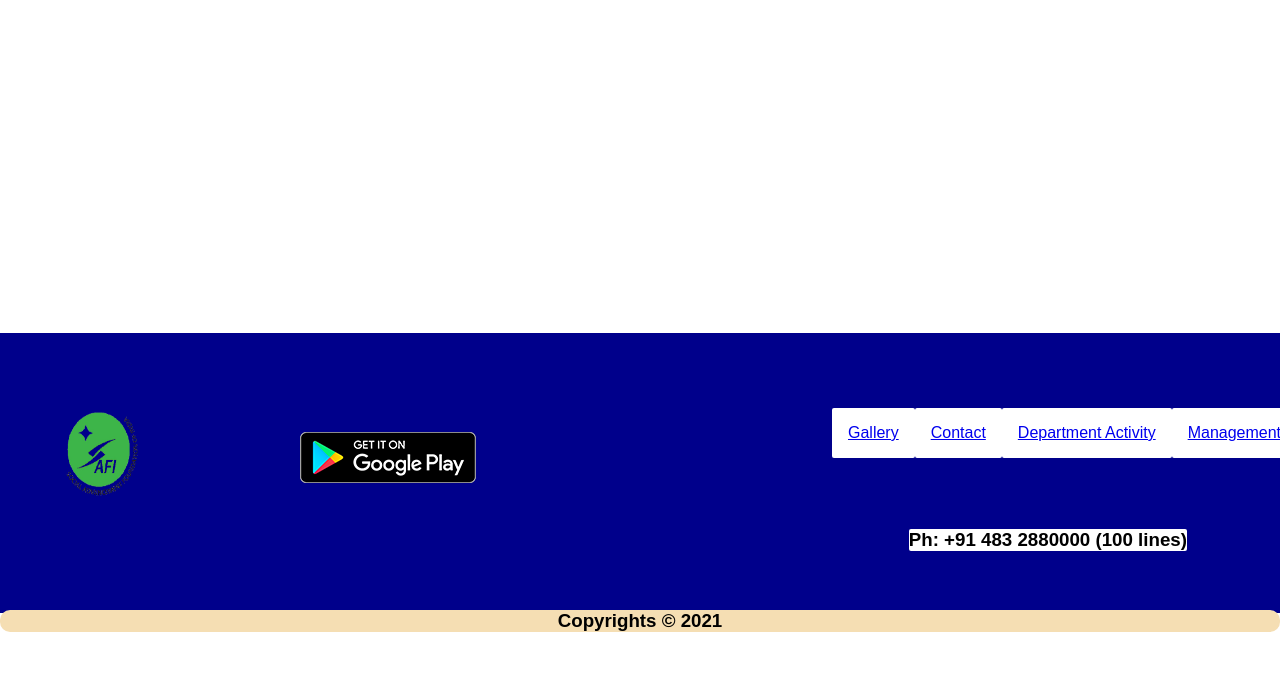
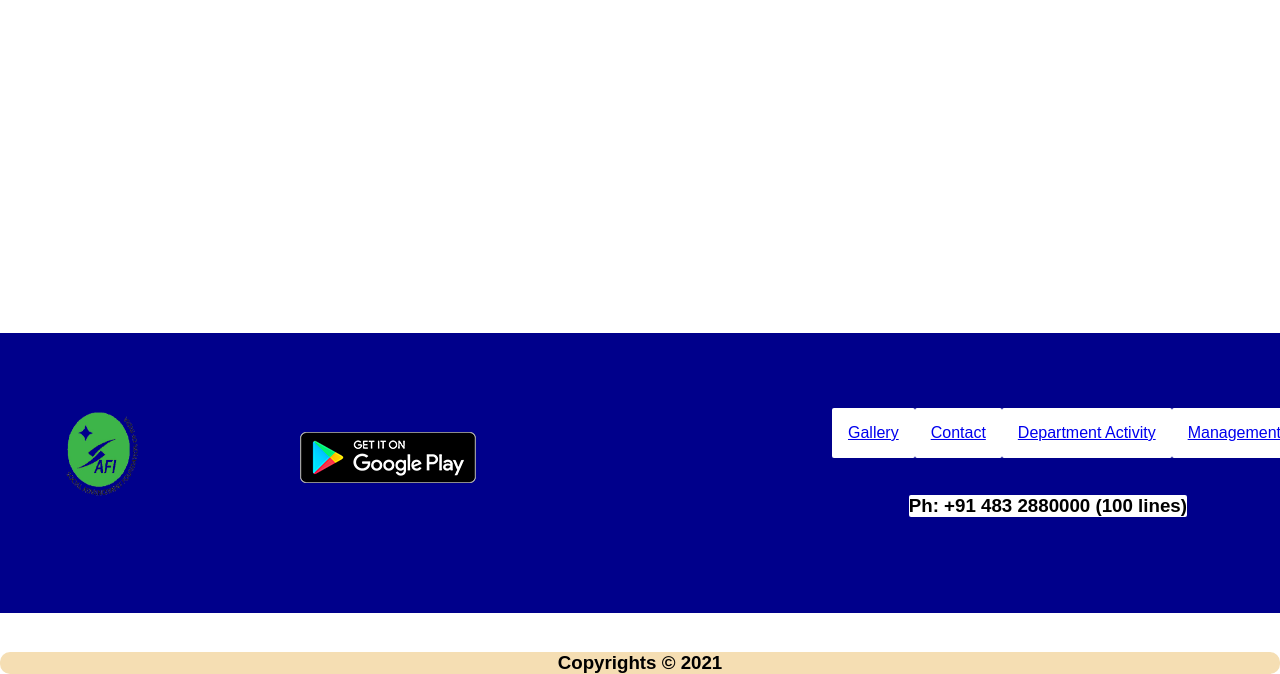
Before and after one commit to JAHANA-SHIRIN/competition, a plain HTML site: page index.html in a window 1280 px wide. Shown: the part 1267-1941 px from the top of the page. Before the commit the page ends 1899 px from the top, so only its background shows below. Drawn offline with Linux system fonts and the light colour scheme; files whose address does not match are found by name.

Commit message:
Update style.css

```diff
--- a/style.css
+++ b/style.css
@@ -144,7 +144,7 @@ padding: 3rem;
     border-width: 10%;
     border-radius: 2px;
     position:absolute;
-    top: 70%;
+    top: 58%;
     left:71%;
 }
 
@@ -153,7 +153,7 @@ padding: 3rem;
     border: 10px;
     border-radius: 10px;
     position: relative;
-    top: 70%;
+    top: 85%;
 }
 
 .img{
```
